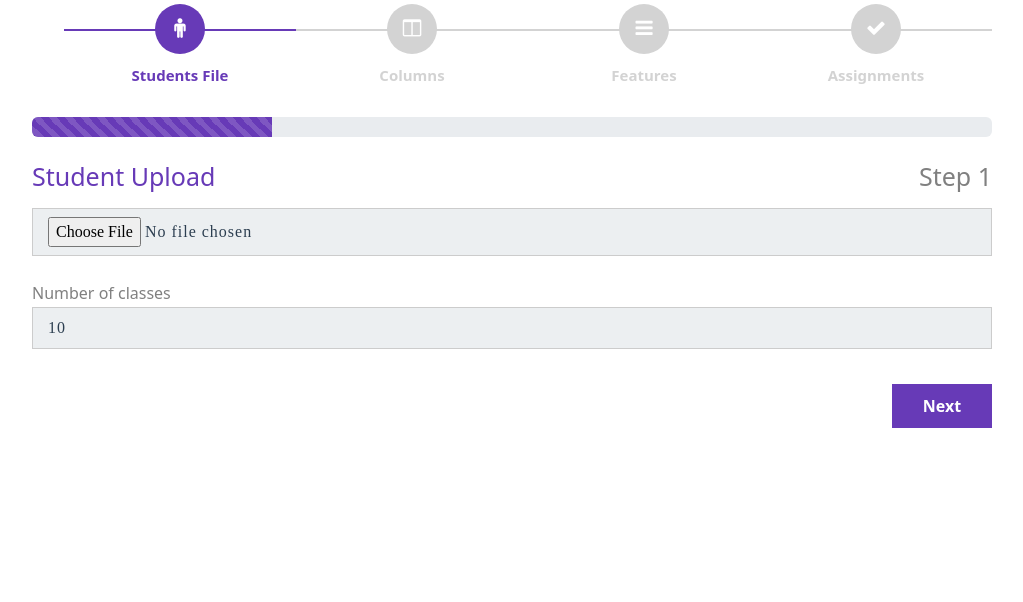
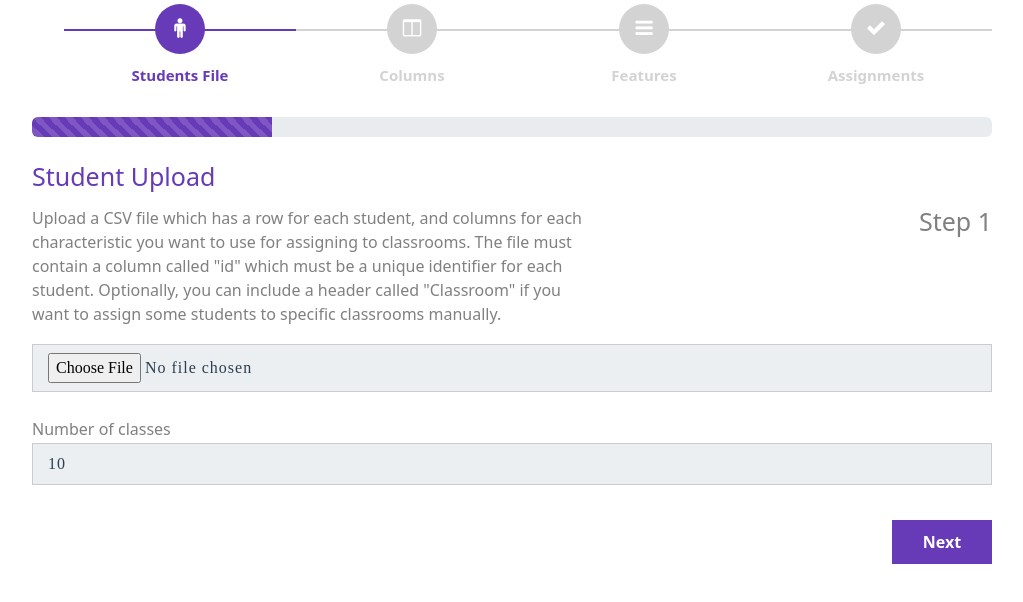
Before and after one commit to navjagpal/classroom-assigments, a plain HTML site: page docs/index.html in a window 1280 px wide. Shown: the part 118-720 px from the top of the page, without its empty margins (128-1151 px from the left). Drawn offline with nearby package versions, Linux system fonts and the light colour scheme.

Commit message:
Add paragraph explaining the CSV.

```diff
--- a/docs/index.html
+++ b/docs/index.html
@@ -527,6 +527,9 @@ $(".submit").click(function(){
                 <div class="col-7">
                     <h2 class="fs-title">Student Upload</h2>
                   </div>
+                  <div class="col-7">
+                    <p>Upload a CSV file which has a row for each student, and columns for each characteristic you want to use for assigning to classrooms. The file must contain a column called "id" which must be a unique identifier for each student. Optionally, you can include a header called "Classroom" if you want to assign some students to specific classrooms manually.</p>
+                  </div>
                   <div class="col-5">
                     <h2 class="steps">Step 1</h2>
                   </div>
```
